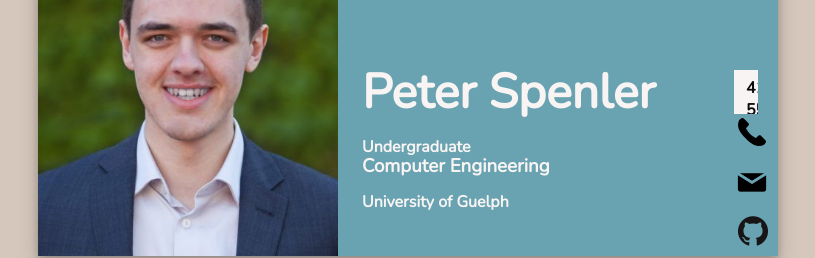
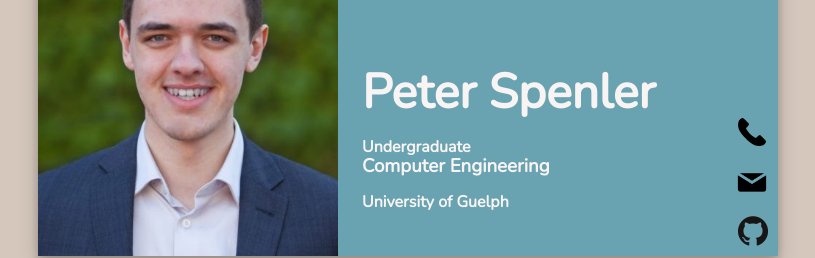
Before and after one commit to peterspenler/Personal-Site, a plain HTML site: page index.html in a window 1280 px wide. Shown: the part 344-602 px from the top of the page, without its empty margins (232-1047 px from the left). Drawn offline with nearby package versions, Linux system fonts and the light colour scheme.

Commit message:
Fixed phone number errors

```diff
--- a/index.html
+++ b/index.html
@@ -14,7 +14,7 @@
 			<h4>University of Guelph</h4>
 		</div>
 
-		<div class="phone-number-box" id="phoneNumberBox" onClick="stopPropagation(event)">416-555-1234</div>
+		<div class="phone-number-box" id="phoneNumberBox" onClick="stopPropagation(event)">226-789-6851</div>
 		<!-- Phone and mail icons created by 'Chanut is Industries', https://www.flaticon.com/authors/chanut-is-industries, Liscenced under Creative Commons 3.0 -->
 		<div id="phoneIcon" class="phone-icon" onClick="phoneClick(event)"></div>
 		<a href="mailto:peterspenler@gmail.com" target="_top" class="mail-icon"></a>
--- a/styles/index.css
+++ b/styles/index.css
@@ -76,6 +76,7 @@ body{
 	bottom:106;
 	right:20;
 	width:0px;
+	height:22px;
 	-webkit-transition: box-shadow 0.3s, width 0.3s, right 0.3s;
 }
 
```
